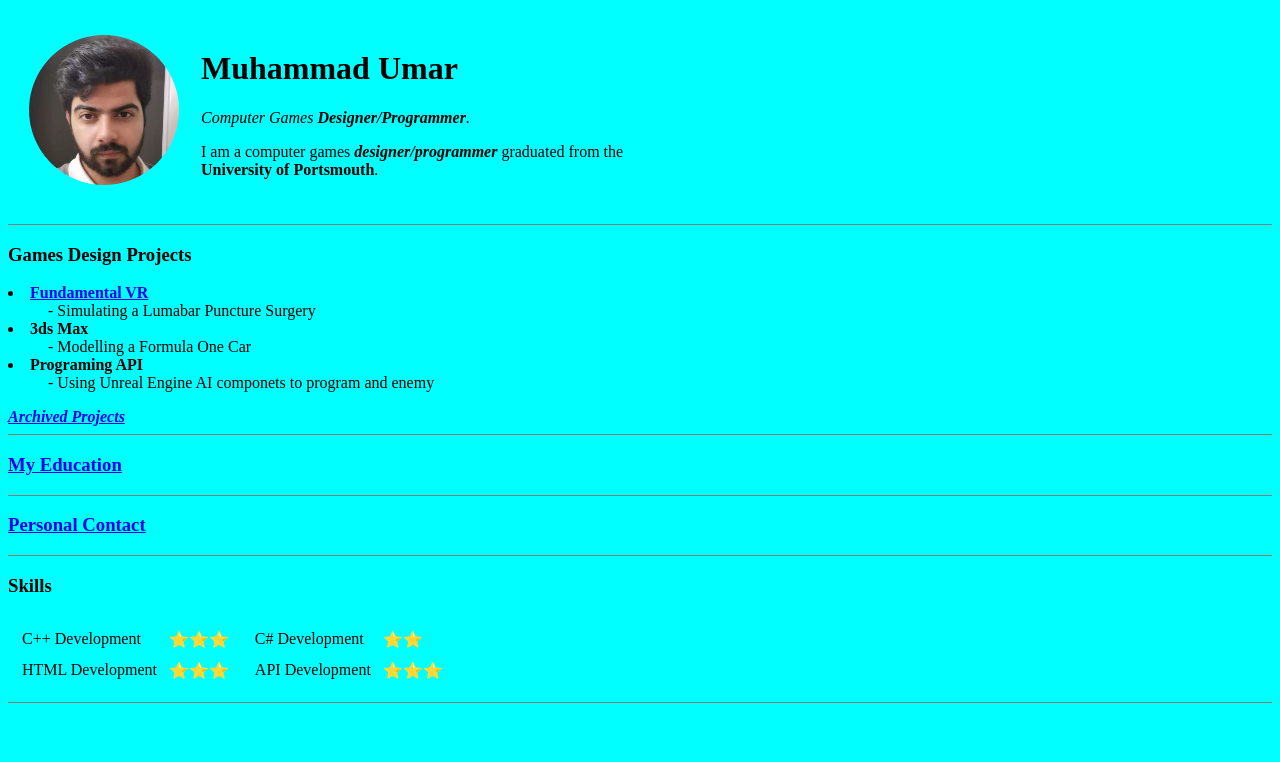
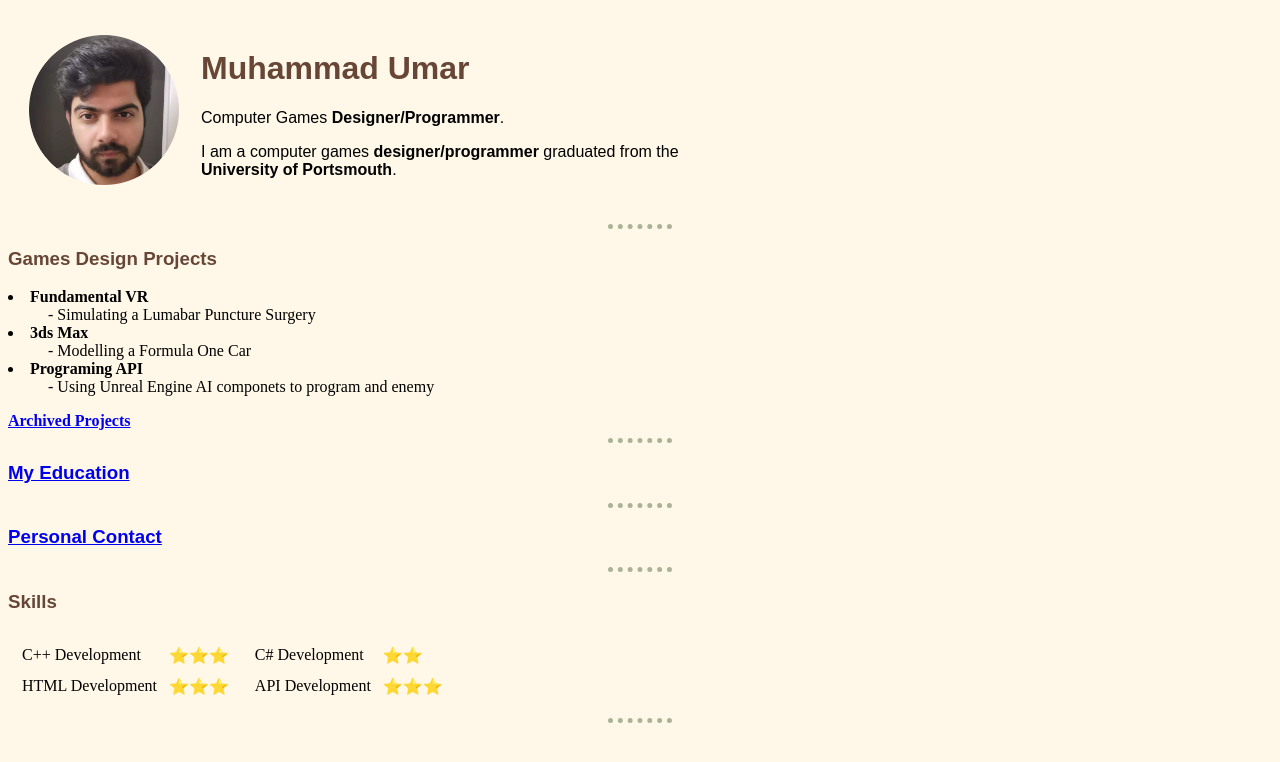
Before and after one commit to HOODINIII/Personal_Portfolio, a plain HTML site: page Index.html in a window 1280 px wide. Drawn offline with Linux system fonts and the light colour scheme.

Commit message:
Css creation and styling

```diff
--- a/Index.html
+++ b/Index.html
@@ -3,8 +3,9 @@
 	<head>
 		<meta charset="UTF-8" />
 		<title>Game_Dev Portfolio</title>
+		<link rel="stylesheet" href="css/Style.css" />
 	</head>
-	<body style="background-color: aqua">
+	<body>
 		<table cellspacing="20px">
 			<tr>
 				<td>
@@ -16,23 +17,21 @@
 				</td>
 				<td>
 					<h1>Muhammad Umar</h1>
-					<p>
-						<em>Computer Games <strong>Designer/Programmer</strong>.</em>
-					</p>
+					<p>Computer Games <strong>Designer/Programmer</strong>.</p>
 					<p>
 						I am a computer games
-						<strong><em>designer/programmer</em></strong> graduated from the
+						<strong>designer/programmer</strong> graduated from the
 						<br />
 						<strong>University of Portsmouth</strong>.
 					</p>
 				</td>
 			</tr>
 		</table>
-		<hr size="1" , noshade="0" />
+		<hr />
 		<h3>Games Design Projects</h3>
 		<dl>
 			<li>
-				<strong><a href="Fundamental_VR.html">Fundamental VR</a></strong>
+				<strong>Fundamental VR</strong>
 			</li>
 			<dd>- Simulating a Lumabar Puncture Surgery</dd>
 			<li><strong>3ds Max </strong></li>
@@ -40,20 +39,16 @@
 			<li><strong>Programing API</strong></li>
 			<dd>- Using Unreal Engine AI componets to program and enemy</dd>
 		</dl>
-		<em
-			><strong
-				><a href="Archived_Projects.html">Archived Projects</a></strong
-			></em
-		>
-		<hr size="1" , noshade="0" />
+		<strong><a href="Archived_Projects.html">Archived Projects</a></strong>
+		<hr />
 		<h3>
 			<a href="Education.html">My Education</a>
 		</h3>
-		<hr size="1" , noshade="0" />
+		<hr />
 		<h3>
 			<strong><a href="Contact_Page.html">Personal Contact</a></strong>
 		</h3>
-		<hr size="1" , noshade="0" />
+		<hr />
 
 		<h3>Skills</h3>
 		<table>
@@ -84,6 +79,6 @@
 				</td>
 			</tr>
 		</table>
-		<hr size="1" , noshade="0" />
+		<hr />
 	</body>
 </html>
--- /dev/null
+++ b/css/Style.css
@@ -0,0 +1,31 @@
+body {
+	background-color: #fff8e8;
+}
+
+hr {
+	border-style: none;
+	border-top-style: dotted;
+	border-color: #aab396;
+	border-width: 5px;
+	width: 5%;
+}
+
+h1 {
+	color: #674636;
+	font-family: Arial, Helvetica, sans-serif;
+}
+
+h2 {
+	color: #674636;
+	font-family: Arial, Helvetica, sans-serif;
+}
+
+h3 {
+	color: #674636;
+	font-family: Arial, Helvetica, sans-serif;
+}
+
+p {
+	color: black;
+	font-family: Arial, Helvetica, sans-serif;
+}
```
Also changed, not shown: Archived_Projects.html (+1 -0 lines), Contact_Page.html (+1 -0 lines), Education.html (+1 -0 lines), Fundamental_VR.html (+1 -0 lines), index.html (+11 -16 lines).
